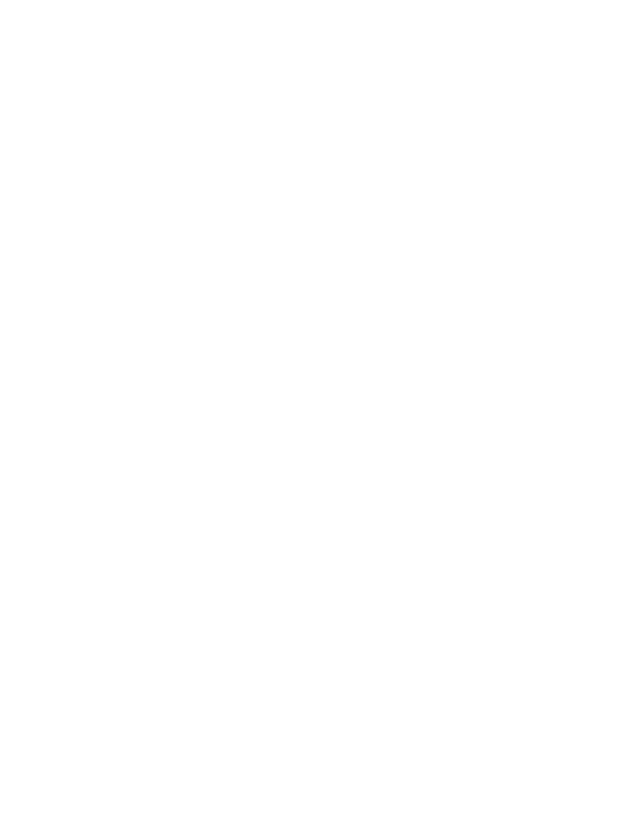
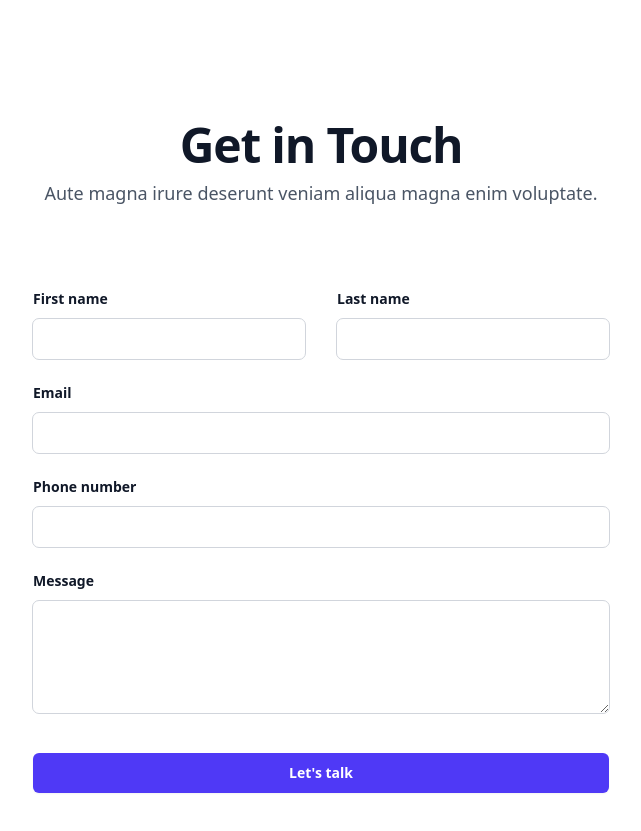
Before and after one commit to lambley/solirius-spa-poc, a Next.js app: page / in a window 1280 px wide. Shown: the part 3320-4151 px from the top of the page, without its empty margins (319-960 px from the left). Before the commit the page ends 3256 px from the top, so only its background shows below. Built offline with nearby package versions, Linux system fonts and the light colour scheme.

Commit message:
Add Contact section

```diff
--- /dev/null
+++ b/app/components/sections/contact.tsx
@@ -0,0 +1,126 @@
+import { useState } from "react";
+
+export default function Contact() {
+  const [form, setForm] = useState({
+    firstName: "",
+    lastName: "",
+    email: "",
+    phone: "",
+    message: "",
+  });
+
+  const handleChange = (
+    e: React.ChangeEvent<HTMLInputElement | HTMLTextAreaElement>
+  ) => {
+    setForm({ ...form, [e.target.name]: e.target.value });
+  };
+
+  return (
+    <div className="isolate bg-white px-6 py-24 sm:py-32 lg:px-8">
+      <div className="mx-auto max-w-2xl text-center">
+        <h2 className="text-4xl font-semibold tracking-tight text-balance text-gray-900 sm:text-5xl">
+          Get in Touch
+        </h2>
+        <p className="mt-2 text-lg/8 text-gray-600">
+          Aute magna irure deserunt veniam aliqua magna enim voluptate.
+        </p>
+      </div>
+      <form className="mx-auto mt-16 max-w-xl sm:mt-20">
+        <div className="grid grid-cols-1 gap-y-6 sm:grid-cols-2 sm:gap-x-8">
+          <div>
+            <label
+              htmlFor="firstName"
+              className="block text-sm font-semibold text-gray-900"
+            >
+              First name
+            </label>
+            <input
+              id="firstName"
+              name="firstName"
+              type="text"
+              autoComplete="given-name"
+              value={form.firstName}
+              onChange={handleChange}
+              className="mt-2.5 block w-full rounded-md bg-white px-3.5 py-2 text-base text-gray-900 outline outline-1 outline-gray-300 placeholder:text-gray-400 focus:outline-2 focus:outline-indigo-600"
+            />
+          </div>
+          <div>
+            <label
+              htmlFor="lastName"
+              className="block text-sm font-semibold text-gray-900"
+            >
+              Last name
+            </label>
+            <input
+              id="lastName"
+              name="lastName"
+              type="text"
+              autoComplete="family-name"
+              value={form.lastName}
+              onChange={handleChange}
+              className="mt-2.5 block w-full rounded-md bg-white px-3.5 py-2 text-base text-gray-900 outline outline-1 outline-gray-300 placeholder:text-gray-400 focus:outline-2 focus:outline-indigo-600"
+            />
+          </div>
+          <div className="sm:col-span-2">
+            <label
+              htmlFor="email"
+              className="block text-sm font-semibold text-gray-900"
+            >
+              Email
+            </label>
+            <input
+              id="email"
+              name="email"
+              type="email"
+              autoComplete="email"
+              value={form.email}
+              onChange={handleChange}
+              className="mt-2.5 block w-full rounded-md bg-white px-3.5 py-2 text-base text-gray-900 outline outline-1 outline-gray-300 placeholder:text-gray-400 focus:outline-2 focus:outline-indigo-600"
+            />
+          </div>
+          <div className="sm:col-span-2">
+            <label
+              htmlFor="phone"
+              className="block text-sm font-semibold text-gray-900"
+            >
+              Phone number
+            </label>
+            <input
+              id="phone"
+              name="phone"
+              type="text"
+              autoComplete="tel"
+              value={form.phone}
+              onChange={handleChange}
+              className="mt-2.5 block w-full rounded-md bg-white px-3.5 py-2 text-base text-gray-900 outline outline-1 outline-gray-300 placeholder:text-gray-400 focus:outline-2 focus:outline-indigo-600"
+            />
+          </div>
+          <div className="sm:col-span-2">
+            <label
+              htmlFor="message"
+              className="block text-sm font-semibold text-gray-900"
+            >
+              Message
+            </label>
+            <textarea
+              id="message"
+              name="message"
+              rows={4}
+              value={form.message}
+              onChange={handleChange}
+              className="mt-2.5 block w-full rounded-md bg-white px-3.5 py-2 text-base text-gray-900 outline outline-1 outline-gray-300 placeholder:text-gray-400 focus:outline-2 focus:outline-indigo-600"
+            />
+          </div>
+        </div>
+        <div className="mt-10">
+          <button
+            type="submit"
+            className="block w-full rounded-md bg-indigo-600 px-3.5 py-2.5 text-center text-sm font-semibold text-white shadow-xs hover:bg-indigo-500 focus-visible:outline-2 focus-visible:outline-indigo-600"
+          >
+            Let's talk
+          </button>
+        </div>
+      </form>
+    </div>
+  );
+}
--- a/app/components/sections/index.ts
+++ b/app/components/sections/index.ts
@@ -2,5 +2,6 @@ import Hero from "./hero";
 import About from "./about";
 import Services from "./services";
 import Testimonials from "./testimonials";
+import Contact from "./contact";
 
-export { Hero, About, Services, Testimonials };
+export { Hero, About, Services, Testimonials, Contact };
--- a/app/page.tsx
+++ b/app/page.tsx
@@ -31,6 +31,12 @@ export default function Home() {
       >
         <Sections.Testimonials />
       </div>
+      <div
+        id="contact"
+        className="h-dvh relative isolate px-6 pt-14 lg:px-8 border-t border-gray-200"
+      >
+        <Sections.Contact />
+      </div>
     </div>
   );
 }
```
